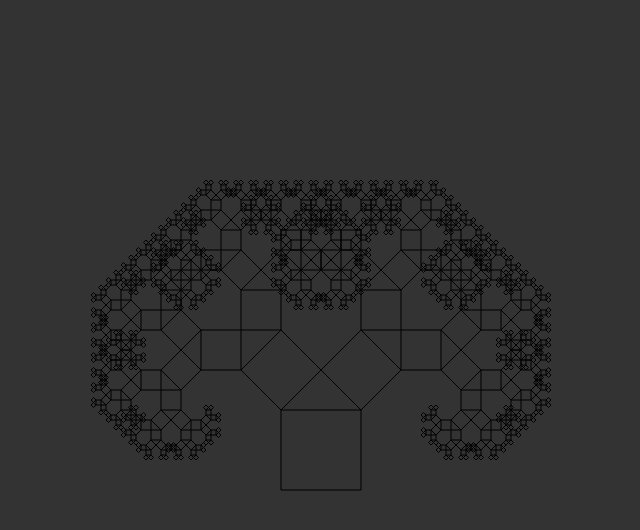
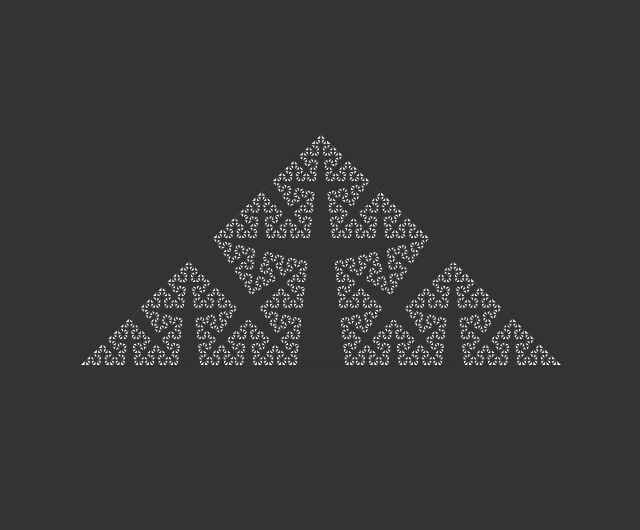
Before and after one commit to fheyen/jsDrawings, a website: page index.html in a window 1280 px wide. Shown: the whole page, without its empty margins (319-959 px from the left). Drawn offline with Linux system fonts and the light colour scheme.

Commit message:
add osgood curve

```diff
--- /dev/null
+++ b/drawings/osgoodcurve.js
@@ -0,0 +1,91 @@
+/**
+ * Class for a Osgood Curve drawing in JavaScript.
+ *
+ * https://en.wikipedia.org/wiki/Osgood_curve
+ */
+class OsgoodCurve extends Drawing {
+    /**
+     * @param {Element} parent DOM elemnt to append this drawing to
+     * @param {number} width (default: 100) width of the canvas
+     * @param {number} height (default: 100) height of the canvas
+     * @param {number} margin (default: 10) margin around image content
+     */
+    constructor(parent, width, height, margin) {
+        super(parent, width, height, margin);
+        this.title = "Osgood Curve";
+    }
+
+    /**
+     * Draws the image.
+     * @returns {OsgoodCurve} this
+     */
+    draw() {
+        // maximum recursion level
+        const maxLevel = 11;
+
+        // start triangle
+        const startPoints = [
+            {
+                x: this.margin,
+                y: 0.75 * this.height - this.margin
+            },
+            {
+                x: this.width - this.margin,
+                y: 0.75 * this.height - this.margin
+            },
+            {
+                x: this.width / 2,
+                y: this.margin + this.height * 0.25
+            }
+        ];
+
+        // daw triangle
+        lib.drawPolygon(this.ctx, startPoints, "rgba(0, 0, 0, 0)", "#fff");
+
+        // recursively draw triangles
+        this.recurse(maxLevel, maxLevel, startPoints);
+
+        return this;
+    }
+
+    /**
+     * Recursively draws triangles.
+     * @param {number} level current recursion level
+     * @param {number} maxLevel maximum recursion level
+     * @param {number} points points of the parent triangle
+     */
+    recurse(level, maxLevel, points) {
+        const wedgeSize = 0.05;
+        // draw wedge
+        const diff = Vector.diff(points[1], points[0]);
+        const direction = Vector.normalize(diff);
+        const dist = Vector.dist(points[1], points[0]);
+        const wedgeLeft = Vector.add(points[0], Vector.mult(direction, dist * (0.5 - wedgeSize)));
+        const wedgeRight = Vector.add(points[0], Vector.mult(direction, dist * (0.5 + wedgeSize)));
+        const wedge = [
+            points[2],
+            wedgeLeft,
+            wedgeRight
+        ];
+        lib.drawPolygon(this.ctx, wedge, "#333", "#333");
+
+        // get points of child triangles
+        const pointsA = [
+            points[2],
+            points[0],
+            wedgeLeft
+        ];
+
+        const pointsB = [
+            points[1],
+            points[2],
+            wedgeRight
+        ];
+
+        // recurse
+        if (level > 1) {
+            this.recurse(level - 1, maxLevel, pointsA);
+            this.recurse(level - 1, maxLevel, pointsB);
+        }
+    }
+}
--- a/index.html
+++ b/index.html
@@ -17,6 +17,7 @@
   <script src="./drawings/dragoncurve.js"></script>
   <script src="./drawings/gospercurve.js"></script>
   <script src="./drawings/hilbertcurve.js"></script>
+  <script src="./drawings/osgoodcurve.js"></script>
   <script src="./drawings/sierpinski.js"></script>
   <script src="./drawings/sierpinskiCarpet.js"></script>
   <script src="./drawings/hexaflake.js"></script>
@@ -50,6 +51,8 @@
 
       // const hilbertcurve = new HilbertCurve().init();
 
+      const osgoodcurve = new OsgoodCurve().init();
+
       // const sierpinski = new Sierpinski().init();
 
       // const hexaflake = new HexaFlake().init();
@@ -58,7 +61,7 @@
 
       // const rrt = new RRT().init();
 
-      const pt = new PT().init();
+      // const pt = new PT().init();
     }
   </script>
 </head>
```
Also changed, not shown: img/outtakes/osgoodcurve.js (added, +91 -0 lines), README.md, img/osgoodcruve.png (added), img/outtakes/osgoodcruve.png (added), img/xs/osgoodcruve.png (added).
